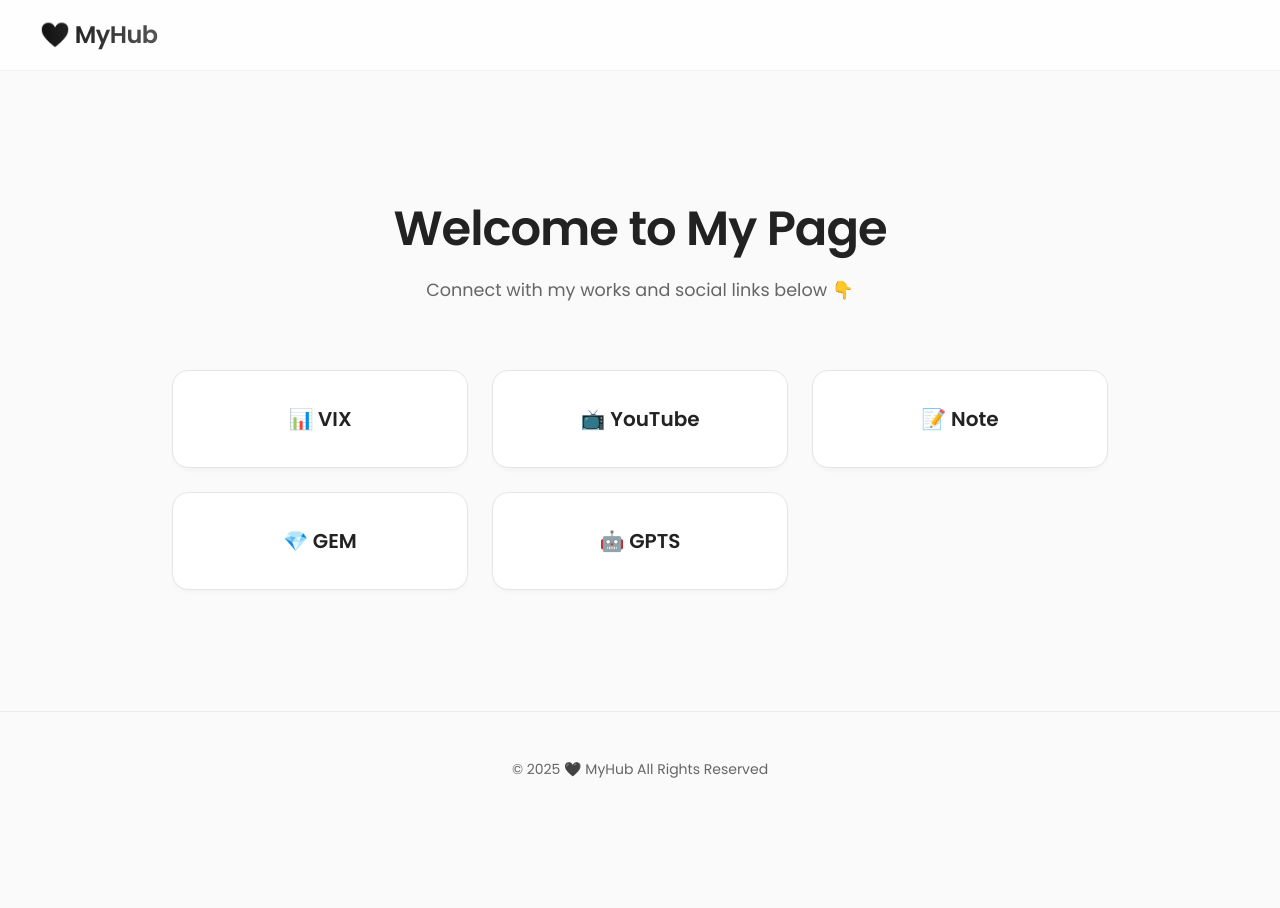
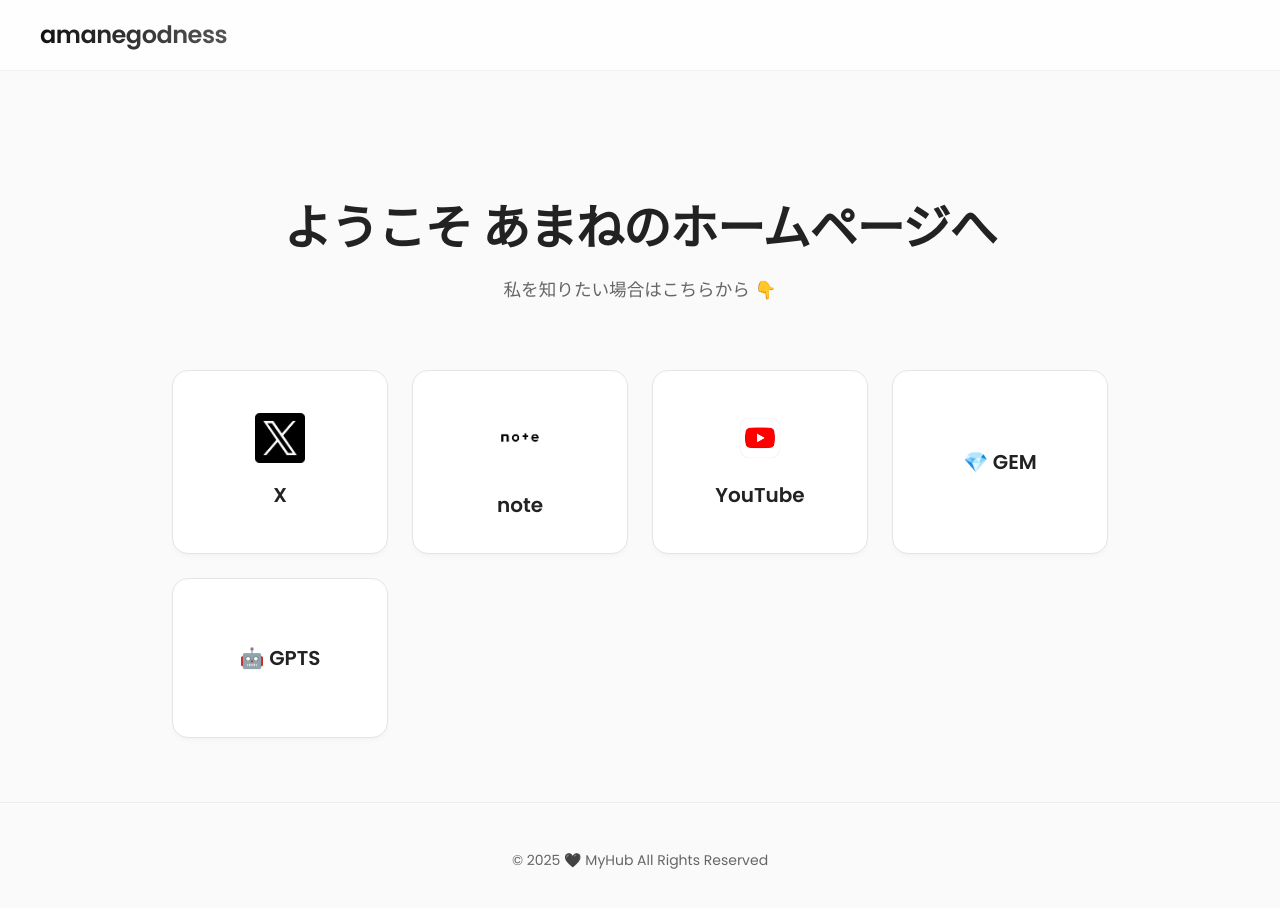
Before and after one commit to yumamcode/my-portfolio, a plain HTML site: page index.html in a window 1280 px wide. Before the commit the page ends 827 px from the top, so only its background shows below. Drawn offline with Linux system fonts and the light colour scheme.

Commit message:
SNSのリンク追加

```diff
--- a/assets/css/style.css
+++ b/assets/css/style.css
@@ -82,7 +82,7 @@ header {
 /* Grid Layout */
 .links-grid {
   display: grid;
-  grid-template-columns: repeat(auto-fit, minmax(240px, 1fr));
+  grid-template-columns: repeat(auto-fit, minmax(200px, 1fr)); /* 少しカード幅を調整 */
   gap: 1.5rem;
   padding-bottom: 4rem;
   animation: fadeInUp 1s ease-out;
@@ -103,6 +103,26 @@ header {
   position: relative;
   overflow: hidden;
   box-shadow: 0 4px 6px -1px rgba(0, 0, 0, 0.02), 0 2px 4px -1px rgba(0, 0, 0, 0.02);
+  min-height: 160px; /* カードの高さをある程度揃える */
+}
+
+/* Icons */
+.card-icon {
+  width: 50px;
+  height: 50px;
+  object-fit: contain;
+  margin-bottom: 1rem;
+  transition: var(--transition);
+}
+
+/* Note icon specifically larger */
+.card-icon.note-icon {
+  width: 70px;
+  height: 70px;
+}
+
+.link-card:hover .card-icon {
+  transform: scale(1.1);
 }
 
 .link-card h3 {
--- a/index.html
+++ b/index.html
@@ -2,39 +2,59 @@
 <html lang="ja">
   <head>
     <meta charset="UTF-8" />
-  <meta name="viewport" content="width=device-width, initial-scale=1.0"/>
-  <title>🖤 My Portfolio Hub</title>
+    <meta name="viewport" content="width=device-width, initial-scale=1.0" />
+    <title>amanegodness</title>
     <link rel="stylesheet" href="assets/css/style.css" />
-  <link rel="preconnect" href="https://fonts.googleapis.com">
-  <link rel="preconnect" href="https://fonts.gstatic.com" crossorigin>
-  <link href="https://fonts.googleapis.com/css2?family=Poppins:wght@300;400;600&display=swap" rel="stylesheet">
+    <link rel="preconnect" href="https://fonts.googleapis.com" />
+    <link rel="preconnect" href="https://fonts.gstatic.com" crossorigin />
+    <link
+      href="https://fonts.googleapis.com/css2?family=Poppins:wght@300;400;600&display=swap"
+      rel="stylesheet"
+    />
   </head>
   <body>
-
     <header>
       <nav class="navbar">
-      <h1 class="nav-logo">🖤 MyHub</h1>
+        <h1 class="nav-logo">amanegodness</h1>
       </nav>
     </header>
 
     <main class="main-content">
       <section class="intro">
-      <h2>Welcome to My Page</h2>
-      <p>Connect with my works and social links below 👇</p>
+        <h2>ようこそ あまねのホームページへ</h2>
+        <p>私を知りたい場合はこちらから 👇</p>
       </section>
 
       <section class="links-grid">
-
-      <a href="あなたのVIXリンク" target="_blank" class="link-card">
-        <h3>📊 VIX</h3>
+        <a href="https://x.com/amanegodness" target="_blank" class="link-card">
+          <img src="assets/img/X_icon.png" alt="X" class="card-icon" />
+          <h3>X</h3>
         </a>
 
-      <a href="あなたのYouTubeリンク" target="_blank" class="link-card">
-        <h3>📺 YouTube</h3>
+        <a
+          href="https://note.com/amanegodness"
+          target="_blank"
+          class="link-card"
+        >
+          <img
+            src="assets/img/note_icon.png"
+            alt="Note"
+            class="card-icon note-icon"
+          />
+          <h3>note</h3>
         </a>
 
-      <a href="あなたのNoteリンク" target="_blank" class="link-card">
-        <h3>📝 Note</h3>
+        <a
+          href="https://www.youtube.com/@amanegodness"
+          target="_blank"
+          class="link-card"
+        >
+          <img
+            src="assets/img/Youtube_icon.jpg"
+            alt="YouTube"
+            class="card-icon"
+          />
+          <h3>YouTube</h3>
         </a>
 
         <a href="あなたのGEMリンク" target="_blank" class="link-card">
@@ -44,7 +64,6 @@
         <a href="あなたのGPTSリンク" target="_blank" class="link-card">
           <h3>🤖 GPTS</h3>
         </a>
-
       </section>
     </main>
 
```
Lines whose indentation alone changed are shown as unchanged.
